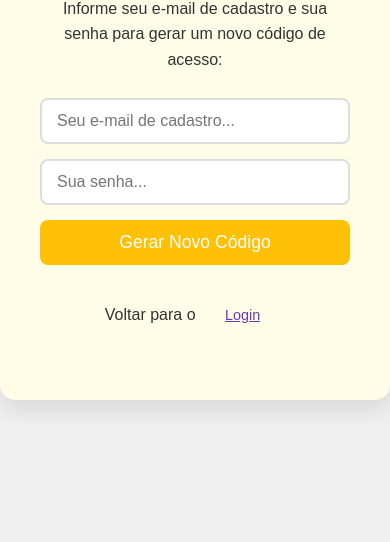
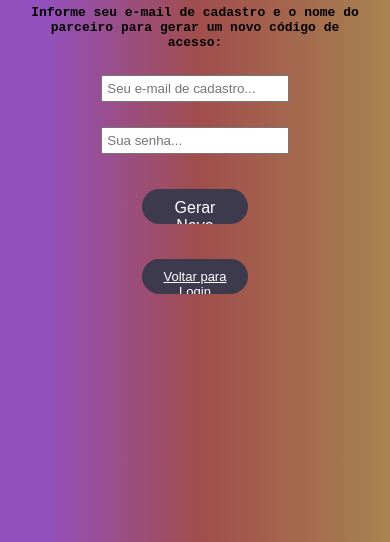
Before and after one commit to bercezar/Valentine-s-Day, a plain HTML site: page frontend-site/token-page/index.html in a window 390 px wide. Shown: the part 302-844 px from the top of the page. Drawn offline with Linux system fonts and the light colour scheme.

Commit message:
updated files, fixed bugs and created a new folder to reset forgotten passwords

```diff
--- a/frontend-site/landing-page/script.js
+++ b/frontend-site/landing-page/script.js
@@ -10,7 +10,7 @@ document.addEventListener("DOMContentLoaded", () => {
   const API_BASE_URL = "http://localhost:8080/api/couples";
 
   btnLogin.addEventListener("click", async () => {
-    const emailInput = inputEmailLogin.value.trim(); // Agora é o e-mail
+    const emailInput = inputEmailLogin.value.trim();
     const accessCodeInput = inputAccessCodeLogin.value.trim();
 
     if (!emailInput || !accessCodeInput) {
@@ -71,7 +71,7 @@ document.addEventListener("DOMContentLoaded", () => {
   });
 
   btnIrParaGerarToken.addEventListener("click", () => {
-    window.location.href = "../gerar-token-page/index.html";
+    window.location.href = "../token-page/index.html";
   });
 
   inputEmailLogin.addEventListener("keypress", (event) => {
--- a/frontend-site/landing-page/style.css
+++ b/frontend-site/landing-page/style.css
@@ -20,6 +20,8 @@ body {
   flex-direction: column;
   justify-content: center;
   align-items: center;
+  gap: 15px;
+  margin-bottom: 20px;
 }
 
 .container {
@@ -41,7 +43,7 @@ input {
 }
 
 h1 {
-  font-family: Brush Script MT, Brush Script Std, cursive;
+  font-family: "Brush Script MT", "Brush Script Std", cursive;
   font-size: 60px;
 }
 h3,
@@ -114,11 +116,6 @@ p {
     margin-bottom: 20px;
   }
 
-  .input-group {
-    gap: 10px; /* Diminui o espaçamento entre inputs */
-    margin-bottom: 15px;
-  }
-
   input {
     min-width: unset; /* Remove o min-width fixo */
     width: 50%; /* Ajusta a largura para ser mais responsiva */
--- a/frontend-site/token-page/index.html
+++ b/frontend-site/token-page/index.html
@@ -3,16 +3,20 @@
   <head>
     <meta charset="UTF-8" />
     <meta name="viewport" content="width=device-width, initial-scale=1.0" />
-    <title>Gerar Código Secreto - Presente Especial!</title>
+    <title>Gerar Token - Presente Especial!</title>
     <link rel="stylesheet" href="style.css" />
+    <link
+      href="https://fonts.googleapis.com/css2?family=Poppins:wght@400;700&display=swap"
+      rel="stylesheet"
+    />
   </head>
   <body>
-    <div class="container gerar-token-page">
-      <h1>Gerar/Recuperar Código Secreto</h1>
-      <p>
-        Informe seu e-mail de cadastro e sua senha para gerar um novo código de
-        acesso:
-      </p>
+    <div class="container token-page">
+      <h1>Token</h1>
+      <h3>
+        Informe seu e-mail de cadastro e o nome do parceiro para gerar um novo
+        código de acesso:
+      </h3>
       <div class="input-group">
         <input
           type="email"
@@ -26,14 +30,18 @@
           placeholder="Sua senha..."
           required
         />
-        <button id="btnGenerateToken">Gerar Novo Código</button>
+        <button id="btnGenerateToken">
+          <span class="buttonContent">Gerar Novo Código</span>
+        </button>
       </div>
       <p id="mensagemTokenGerado" class="info"></p>
-      <p>
-        Voltar para o
-        <button id="btnVoltarLogin" class="link-button">Login</button>
+      <p id="mensagemErroGenerate" class="erro"></p>
+
+      <p style="margin-top: 20px">
+        <button id="btnVoltarLogin" class="link-button">
+          <span class="buttonContent">Voltar para Login</span>
+        </button>
       </p>
-      <p id="mensagemErroGenerate" class="erro"></p>
     </div>
 
     <script src="script.js"></script>
--- a/frontend-site/token-page/style.css
+++ b/frontend-site/token-page/style.css
@@ -1,95 +1,101 @@
-/* Este arquivo será similar ao style.css da landing-page, mas com cores e talvez layout específicos. */
-
-/* Exemplo (copiado e adaptado do landing-page/style.css) */
 body {
-  font-family: "Arial", sans-serif;
   display: flex;
+  flex-direction: column;
   justify-content: center;
   align-items: center;
   min-height: 100vh;
   margin: 0;
-  background-color: #f0f0f0;
-  color: #333;
   overflow: hidden;
-}
-
-.container {
-  background-color: #fff;
-  padding: 40px;
-  border-radius: 15px;
-  box-shadow: 0 10px 25px rgba(0, 0, 0, 0.1);
-  text-align: center;
-  width: 90%;
-  max-width: 500px;
-  opacity: 1;
-  transform: translateY(0);
-  transition: opacity 0.8s ease-out, transform 0.8s ease-out;
-}
-
-h1 {
-  color: #ffc107; /* Amarelo/Laranja para 'gerar token' */
-  margin-bottom: 20px;
-}
-
-p {
-  margin-bottom: 25px;
-  line-height: 1.6;
+  background: #9350bf;
+  background: linear-gradient(
+    90deg,
+    rgba(147, 80, 191, 1) 11%,
+    rgba(161, 77, 77, 1) 51%,
+    rgba(168, 131, 79, 1) 100%
+  );
 }
 
 .input-group {
   display: flex;
   flex-direction: column;
+  justify-content: center;
+  align-items: center;
   gap: 15px;
   margin-bottom: 20px;
 }
 
-input[type="text"],
-input[type="password"],
-input[type="email"],
-input[type="date"] {
-  padding: 12px 15px;
-  border: 2px solid #ddd;
-  border-radius: 8px;
-  font-size: 1em;
-  outline: none;
-  transition: border-color 0.3s ease;
+.container {
+  padding: 4%;
+  width: 90%;
+  max-width: 500px;
+  text-align: center;
+  opacity: 1;
+  transform: translateY(0);
+  transition: opacity 0.8s ease-out, transform 0.8s ease-out;
+  max-height: 90vh;
+  overflow-y: auto;
 }
 
-input[type="text"]:focus,
-input[type="password"]:focus,
-input[type="email"]:focus,
-input[type="date"]:focus {
-  border-color: #ffc107; /* Cor de foco */
+input {
+  padding: 5px;
+  margin: 5px;
+  min-width: 35vh;
 }
 
-button {
-  padding: 12px 25px;
-  background-color: #ffc107; /* Cor do botão */
-  color: white;
-  border: none;
-  border-radius: 8px;
-  font-size: 1.1em;
-  cursor: pointer;
-  transition: background-color 0.3s ease, transform 0.2s ease;
+h1 {
+  font-family: "Brush Script MT", "Brush Script Std", cursive;
+  font-size: 60px;
+}
+h3,
+p {
+  font-family: monospace;
+  font-size: 15px;
 }
 
-button:hover {
-  background-color: #ffb300;
-  transform: translateY(-2px);
+#btnGenerateToken,
+#btnVoltarLogin.link-button {
+  position: relative;
+  overflow: hidden;
+  height: 3rem;
+  padding: 0 2rem;
+  border-radius: 1.5rem;
+  background: #3d3a4e;
+  background-size: 400%;
+  color: #fff;
+  border: none;
+  cursor: pointer;
+  width: 60%;
+  max-width: 250px;
+  margin-top: 15px;
 }
 
-.link-button {
-  background: none;
-  border: none;
-  color: #673ab7; /* Cor do link */
-  cursor: pointer;
-  text-decoration: underline;
-  font-size: 0.9em;
-  margin-top: 10px;
+#btnGenerateToken:hover::before,
+#btnVoltarLogin.link-button:hover::before {
+  transform: scaleX(1);
 }
-.link-button:hover {
-  color: #512da8;
-  text-decoration: none;
+
+.buttonContent {
+  position: relative;
+  z-index: 1;
+}
+
+#btnGenerateToken::before,
+#btnVoltarLogin.link-button::before {
+  content: "";
+  position: absolute;
+  top: 0;
+  left: 0;
+  transform: scaleX(0);
+  transform-origin: 0 50%;
+  width: 100%;
+  height: inherit;
+  border-radius: inherit;
+  background: linear-gradient(
+    82.3deg,
+    rgba(150, 93, 233, 1) 10.8%,
+    rgba(99, 88, 238, 1) 94.3%
+  );
+  transition: all 0.475s;
 }
 
 .erro {
@@ -97,25 +103,102 @@ button:hover {
   margin-top: 10px;
   font-weight: bold;
   display: none;
+  font-size: 15px;
 }
 
 .info {
-  /* Estilo para a mensagem do token gerado */
   color: #4caf50;
   margin-top: 15px;
   font-weight: bold;
   display: none;
   word-break: break-all;
-  font-size: 0.95em;
+  font-size: 15px;
 }
 
-/* Estilos específicos para a página de gerar token */
-.gerar-token-page {
-  background-color: #fffde7; /* Um amarelo muito suave */
+.token-page {
+  background-color: transparent;
 }
 
-/* --- CLASSES PARA ANIMAÇÃO DE TRANSIÇÃO --- */
-.fade-out {
-  opacity: 0;
-  transform: translateY(-50px);
+.token-page button {
+  background-color: #ffc107;
 }
+.token-page button:hover {
+  background-color: #ffb300;
+}
+.token-page .link-button {
+  background-color: transparent;
+  border: none;
+  color: #fff;
+  text-decoration: underline;
+}
+.token-page .link-button:hover {
+  color: #ddd;
+  text-decoration: none;
+}
+
+@media screen and (max-width: 768px) {
+  .container {
+    padding: 30px 20px;
+    max-width: 95%;
+  }
+
+  h1 {
+    font-size: 45px;
+    margin-bottom: 20px;
+  }
+
+  h3,
+  p {
+    font-size: 14px;
+    margin-bottom: 20px;
+  }
+
+  input {
+    min-width: unset;
+    width: 50%;
+    padding: 10px;
+    margin: 5px auto;
+  }
+
+  #btnGenerateToken,
+  #btnVoltarLogin.link-button {
+    padding: 12px 20px;
+    font-size: 0.8em;
+    width: 30%;
+    max-width: unset;
+    height: 2.5rem;
+  }
+
+  .erro,
+  .info {
+    font-size: 14px;
+  }
+}
+
+@media screen and (max-width: 480px) {
+  .container {
+    padding: 25px 15px;
+    border-radius: 10px;
+  }
+
+  h1 {
+    font-size: 35px;
+  }
+
+  h3,
+  p {
+    font-size: 13px;
+  }
+
+  input {
+    width: 50%;
+    padding: 4px;
+  }
+
+  #btnGenerateToken,
+  #btnVoltarLogin.link-button {
+    padding: 10px 18px;
+    font-size: 1em;
+    height: 2.2rem;
+  }
+}
```
Also changed, not shown: frontend-site/token-page/script.js (+21 -16 lines), frontend-site/new-password-page/index.html (added), frontend-site/new-password-page/script.js (added), frontend-site/new-password-page/style.css (added), 1 other file.
